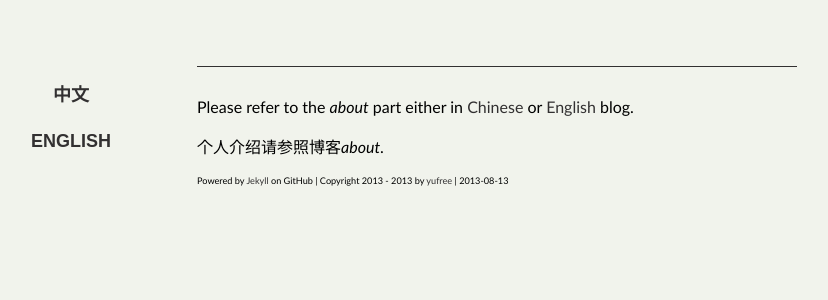
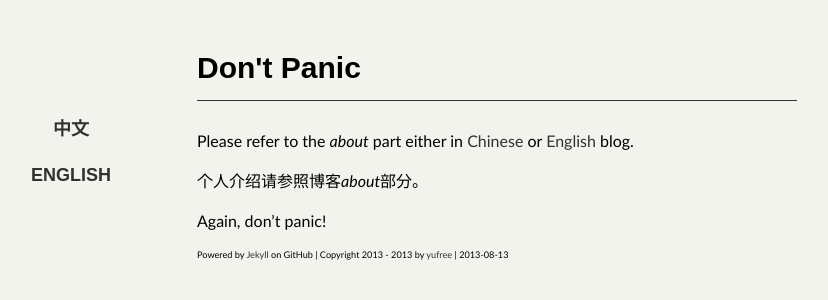
Before and after one commit to yufree/yufree.github.com, a Jekyll site: the page built from index.md, in a window 1280 px wide. Shown: the top 300 px of the page, without its empty margins (143-971 px from the left). Built offline with Jekyll 4.4.1, drawn with Linux system fonts in a browser that asks for light colours; some web fonts are replaced; Markdown is read by kramdown in place of the engine named in the settings.

Commit message:
modify the pages

```diff
--- a/index.md
+++ b/index.md
@@ -1,7 +1,10 @@
 ---
+title: Don't Panic
 layout: home
 ---
 
 Please refer to the *about* part either in [Chinese](http://yufree.github.com/blogcn) or [English](http://yufree.github.com/blog) blog.
 
-个人介绍请参照博客*about*.
+个人介绍请参照博客*about*部分。
+
+Again, don't panic!
```
